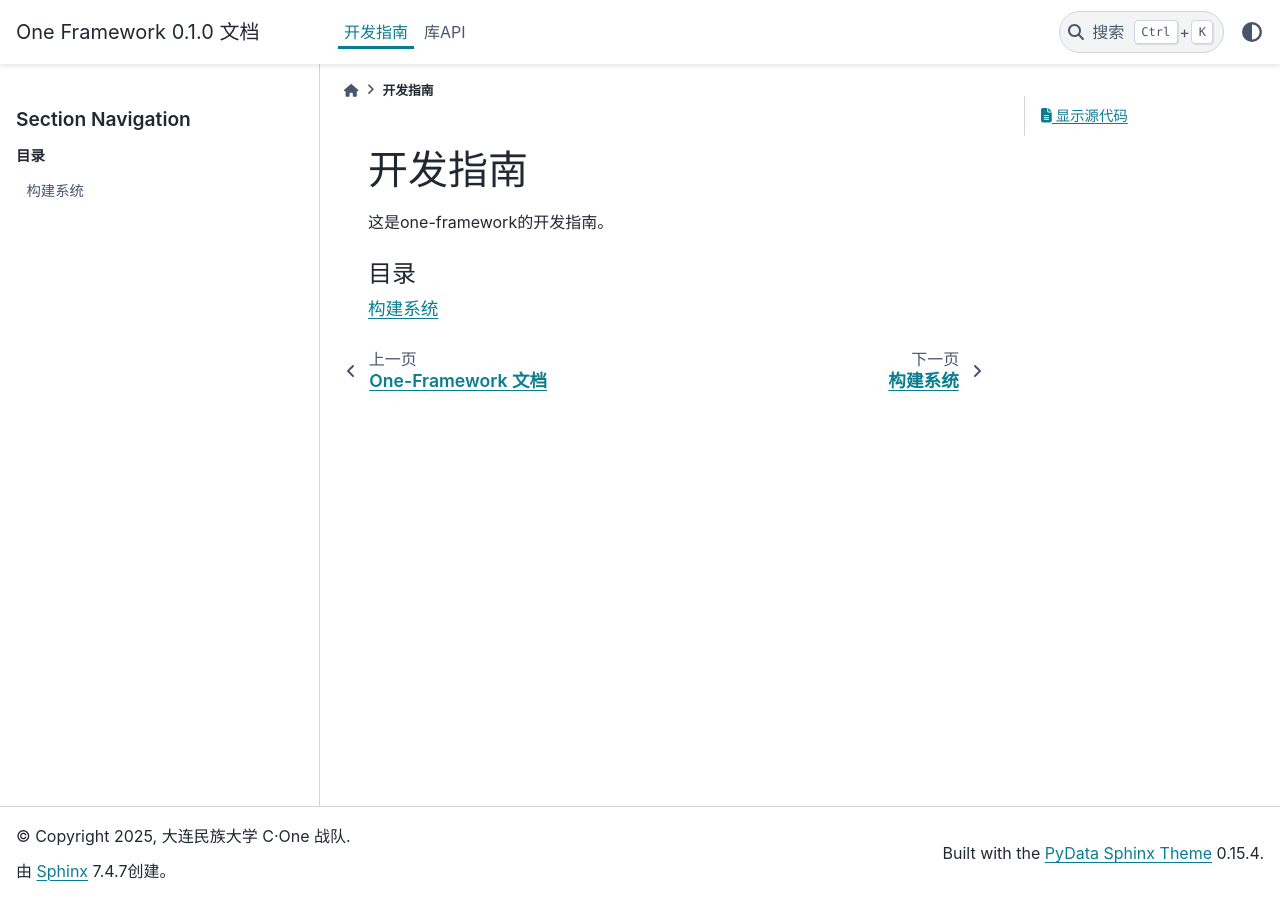
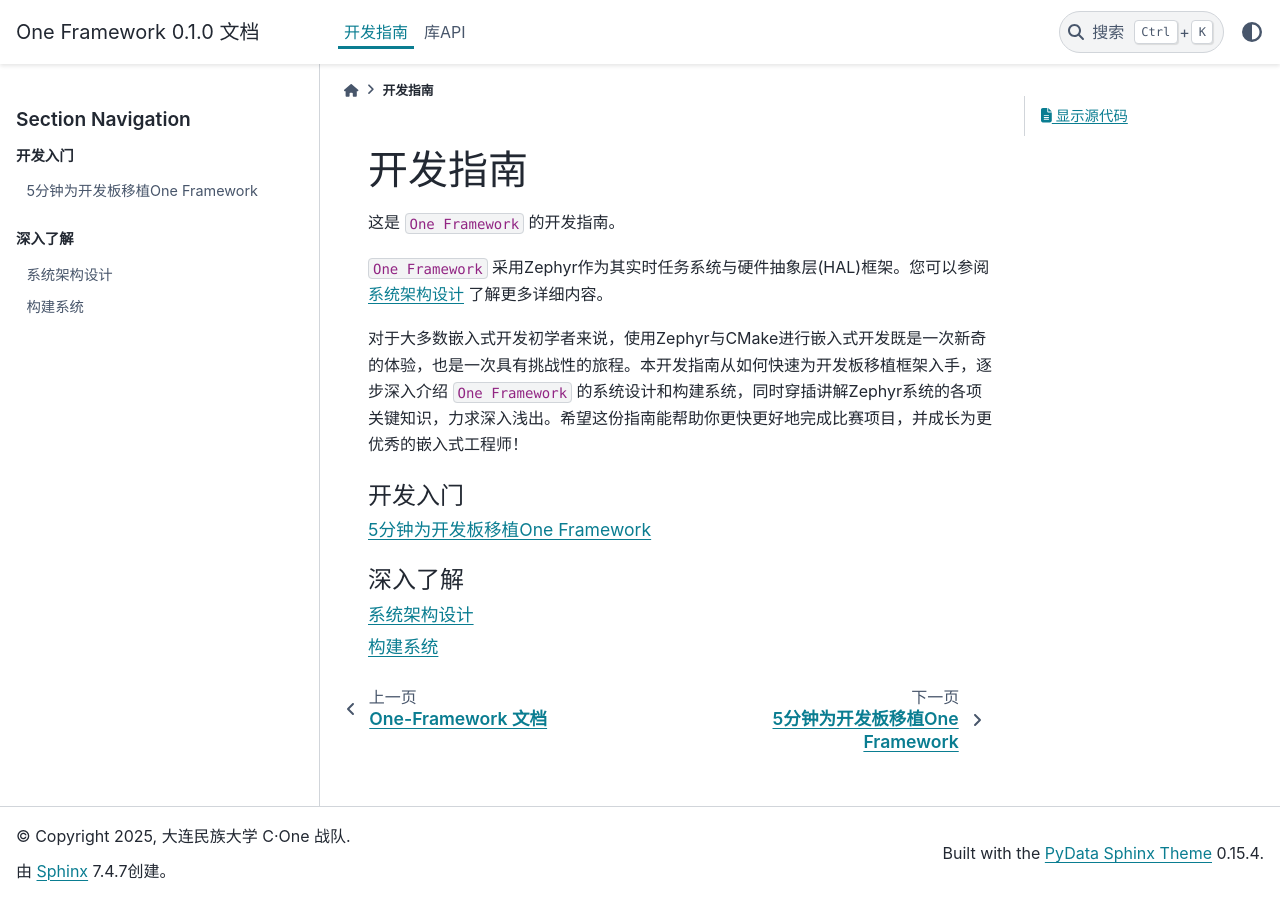
Before and after one commit to RoboMaster-DLMU-CONE/one-framework, a Sphinx documentation site: the page built from doc/texts/dev/dev.rst, in a window 1280 px wide. Built offline with Sphinx 7.4.7 and the PyData theme 0.15.4, drawn with Linux system fonts in a browser that asks for light colours.

Commit message:
update document

```diff
--- a/doc/texts/dev/dev.rst
+++ b/doc/texts/dev/dev.rst
@@ -2,10 +2,23 @@
 开发指南
 ================
 
-这是one-framework的开发指南。
+这是 ``One Framework`` 的开发指南。
+
+``One Framework`` 采用Zephyr作为其实时任务系统与硬件抽象层(HAL)框架。您可以参阅 `系统架构设计`_ 了解更多详细内容。
+
+对于大多数嵌入式开发初学者来说，使用Zephyr与CMake进行嵌入式开发既是一次新奇的体验，也是一次具有挑战性的旅程。本开发指南从如何快速为开发板移植框架入手，逐步深入介绍 ``One Framework`` 的系统设计和构建系统，同时穿插讲解Zephyr系统的各项关键知识，力求深入浅出。希望这份指南能帮助你更快更好地完成比赛项目，并成长为更优秀的嵌入式工程师！
 
 .. toctree::
     :maxdepth: 1
-    :caption: 目录
+    :caption: 开发入门
 
+    quick-app-dev.rst
+
+.. toctree::
+    :maxdepth: 1
+    :caption: 深入了解
+
+    system-design.rst
     build-system.rst
+
+.. _系统架构设计: system-design.html
--- /dev/null
+++ b/doc/texts/dev/quick-app-dev.rst
@@ -0,0 +1,11 @@
+:parent: dev
+
+==============================
+5分钟为开发板移植One Framework
+==============================
+
+这篇文章将演示如何快速为你自己的开发板移植 ``One Framework`` 。除去克隆工程所需的时间外，我们还需要：
+
+- 修改各外设的引脚配置 `（约需2分钟）`
+- 启用/禁用需要在框架中运行的任务 `（约需2分钟）`
+- 编译并烧录代码 `（约需1分钟）`
```
Also changed, not shown: doc/texts/dev/system-design.rst (added, +104 -0 lines), doc/texts/dev/images/system-design.png (added).
